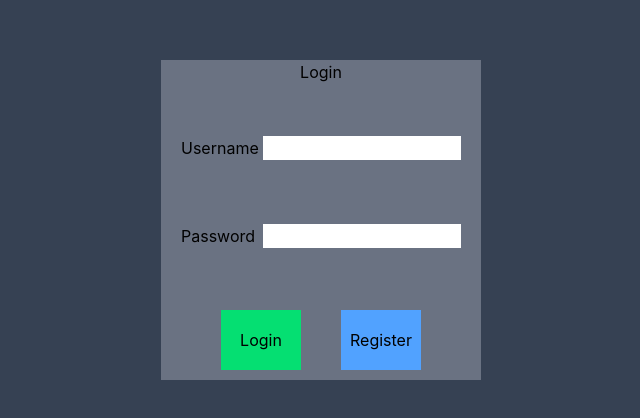
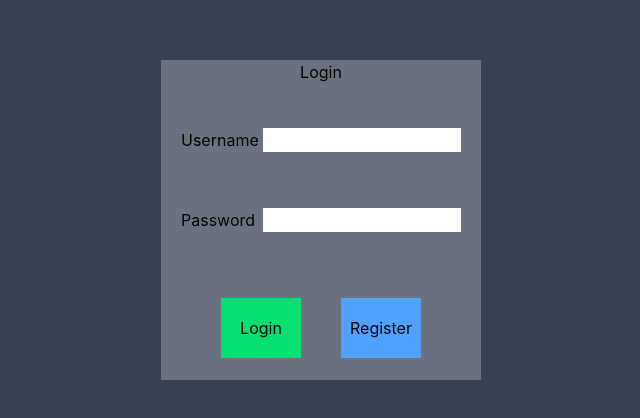
Before and after one commit to FHZergursh/MightyProjectManager-PERN, a React (Vite) app in the folder frontend/: page / in a window 1280 px wide. Shown: the part 180-598 px from the top of the page, without its empty margins (319-959 px from the left). Built offline with nearby package versions, Linux system fonts and the light colour scheme.

Commit message:
change from div to form
oops

```diff
--- a/frontend/src/pages/LoginPage.tsx
+++ b/frontend/src/pages/LoginPage.tsx
@@ -24,7 +24,7 @@ const LoginPage = () => {
 
   return (
     <div className='bg-gray-700 w-full h-screen flex justify-center items-center'>
-      <div className='bg-gray-500 w-[25vw] h-[40vh] flex flex-col gap-10'>
+      <form className='bg-gray-500 w-[25vw] h-[40vh] flex flex-col gap-8'>
         <h1 className='flex justify-center'>Login</h1>
         <div className='flex px-5 py-3'>
           <h2 className='mr-1'>Username</h2>
@@ -38,7 +38,7 @@ const LoginPage = () => {
           <button className='bg-green-400 p-2 h-15 w-20' onClick={() => {onLoginClick(password)}}>Login</button>
           <button className='bg-blue-400 p-2 h-15 w-20' onClick={() => {onRegisterClick()}}>Register</button>
         </div>
-      </div>
+      </form>
 
 
 
```
